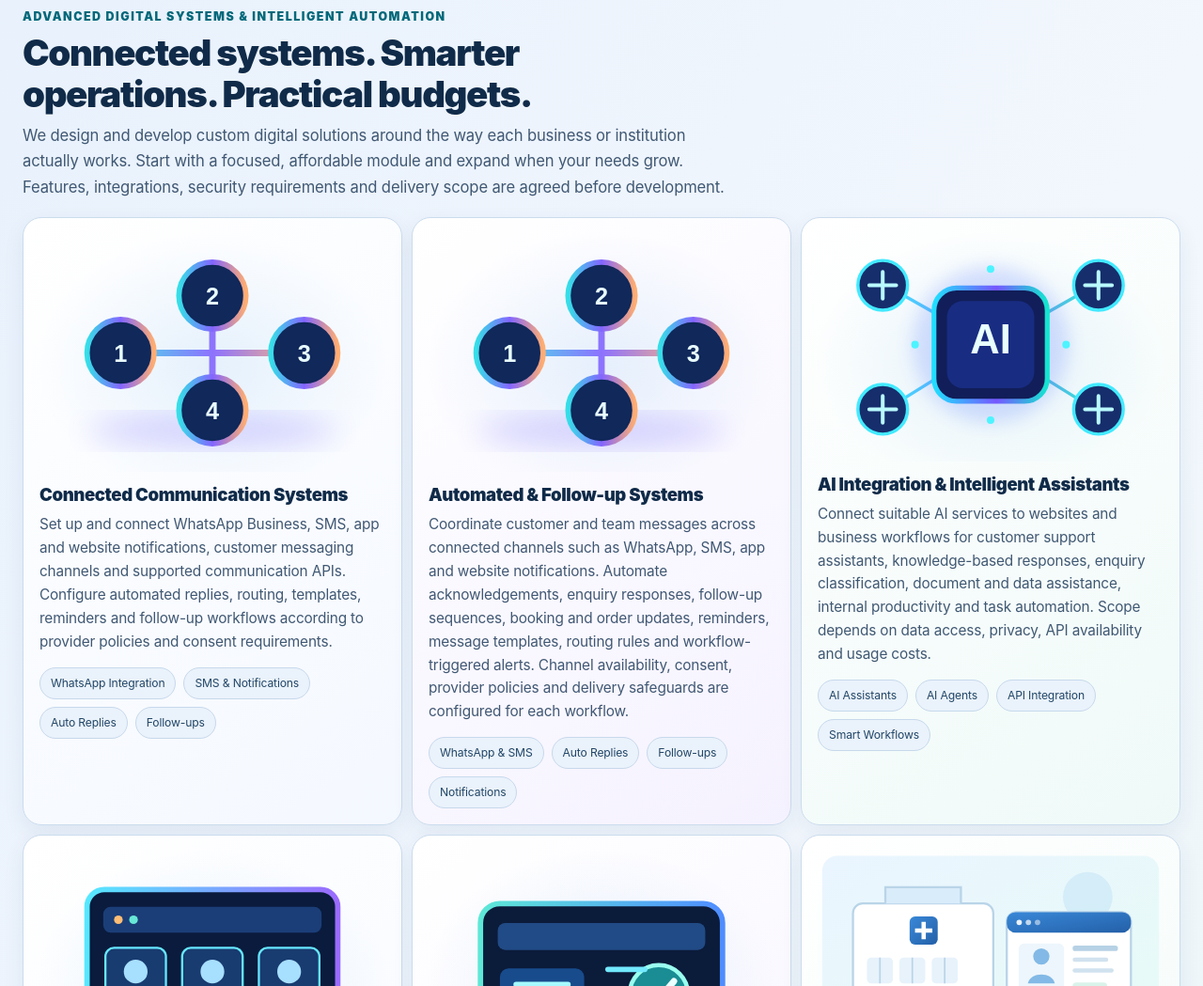
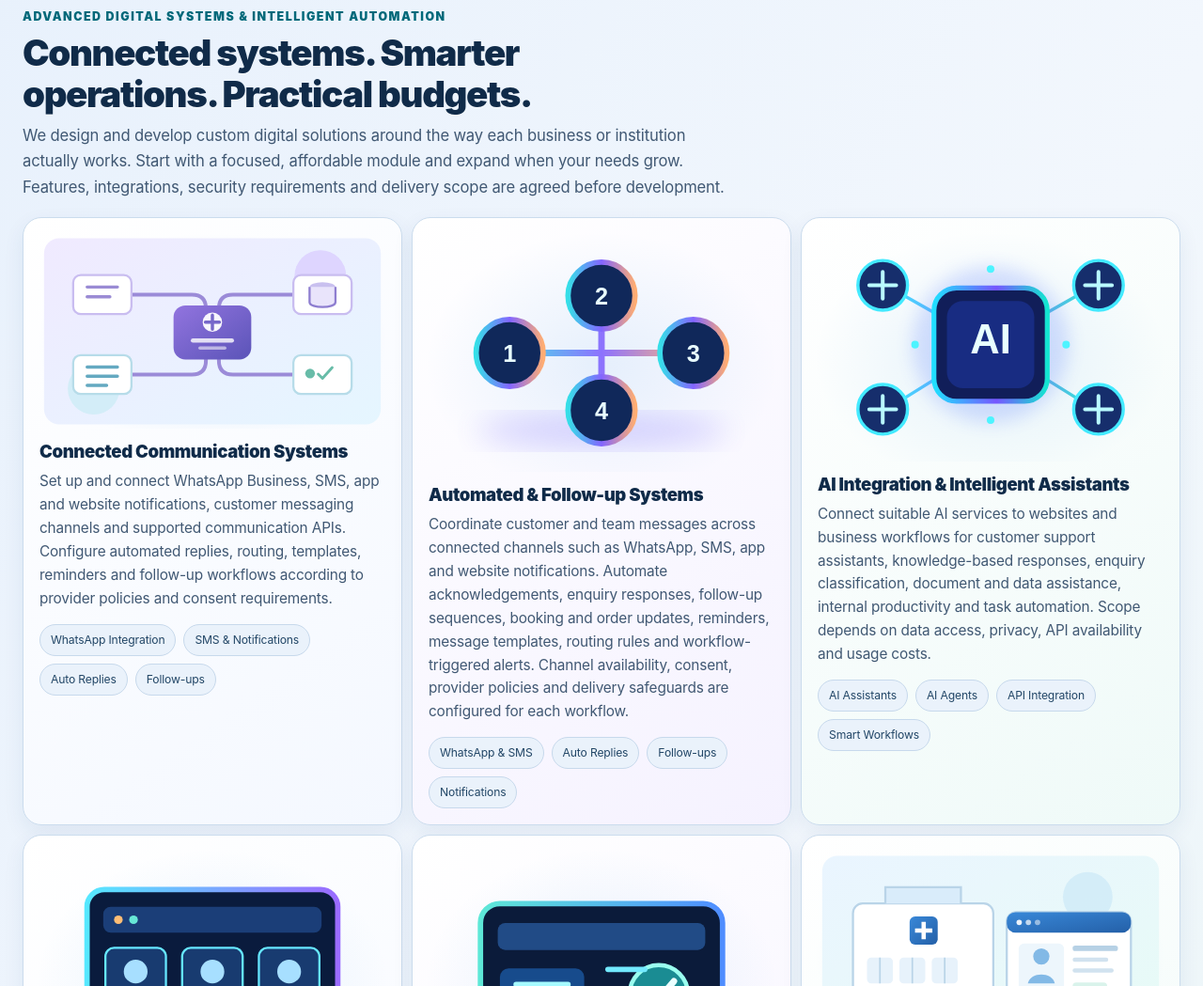
Before and after one commit to ojilztag/digital.ojilztag.com, a plain HTML site: page index.html in a window 1280 px wide. Shown: the part 7876-8925 px from the top of the page at 94% size. Drawn offline with Linux system fonts and the light colour scheme.

Commit message:
Use a distinct visual for connected communication systems

```diff
--- a/index.html
+++ b/index.html
@@ -1595,7 +1595,7 @@
  <div class="wrap">
   <div class="section-head"><span class="eyebrow">Advanced digital systems & intelligent automation</span><h2>Connected systems. Smarter operations. Practical budgets.</h2><p>We design and develop custom digital solutions around the way each business or institution actually works. Start with a focused, affordable module and expand when your needs grow. Features, integrations, security requirements and delivery scope are agreed before development.</p></div>
   <div class="grid">
-   <article class="card"><img class="system-visual" src="/assets/visual-workflow.svg" alt="Connected communication channels and automated customer messaging illustration" width="320" height="220" loading="lazy" decoding="async"><h3>Connected Communication Systems</h3><p>Set up and connect WhatsApp Business, SMS, app and website notifications, customer messaging channels and supported communication APIs. Configure automated replies, routing, templates, reminders and follow-up workflows according to provider policies and consent requirements.</p><div class="taglist"><span class="tag">WhatsApp Integration</span><span class="tag">SMS & Notifications</span><span class="tag">Auto Replies</span><span class="tag">Follow-ups</span></div></article>
+   <article class="card"><img class="system-visual" src="/assets/visual-integrations.svg" alt="Connected messaging channels and integrated communication services illustration" width="320" height="220" loading="lazy" decoding="async"><h3>Connected Communication Systems</h3><p>Set up and connect WhatsApp Business, SMS, app and website notifications, customer messaging channels and supported communication APIs. Configure automated replies, routing, templates, reminders and follow-up workflows according to provider policies and consent requirements.</p><div class="taglist"><span class="tag">WhatsApp Integration</span><span class="tag">SMS & Notifications</span><span class="tag">Auto Replies</span><span class="tag">Follow-ups</span></div></article>
    <article class="card"><img class="system-visual" src="/assets/visual-workflow.svg" alt="Automated customer communication and workflow illustration" width="320" height="220" loading="lazy" decoding="async"><h3>Automated & Follow-up Systems</h3><p>Coordinate customer and team messages across connected channels such as WhatsApp, SMS, app and website notifications. Automate acknowledgements, enquiry responses, follow-up sequences, booking and order updates, reminders, message templates, routing rules and workflow-triggered alerts. Channel availability, consent, provider policies and delivery safeguards are configured for each workflow.</p><div class="taglist"><span class="tag">WhatsApp & SMS</span><span class="tag">Auto Replies</span><span class="tag">Follow-ups</span><span class="tag">Notifications</span></div></article>
    <article class="card"><img class="system-visual" src="/assets/visual-automation.svg" alt="AI integration and intelligent assistant illustration" width="640" height="420" loading="lazy" decoding="async"><h3>AI Integration & Intelligent Assistants</h3><p>Connect suitable AI services to websites and business workflows for customer support assistants, knowledge-based responses, enquiry classification, document and data assistance, internal productivity and task automation. Scope depends on data access, privacy, API availability and usage costs.</p><div class="taglist"><span class="tag">AI Assistants</span><span class="tag">AI Agents</span><span class="tag">API Integration</span><span class="tag">Smart Workflows</span></div></article>
    <article class="card"><img class="system-visual" src="/assets/visual-crm.svg" alt="Customer relationship management dashboard illustration" width="320" height="220" loading="lazy" decoding="async"><h3>CRM & Customer Relationship Systems</h3><p>Custom CRM concepts to organize leads, customers, contacts, enquiries, sales stages, tasks, appointments, follow-ups, service history and reports. Build a simple customer tracker first or develop a role-based system as requirements grow.</p><div class="taglist"><span class="tag">Lead Management</span><span class="tag">Customer Records</span><span class="tag">Sales Pipeline</span><span class="tag">Follow-up Tracking</span></div></article>
```
